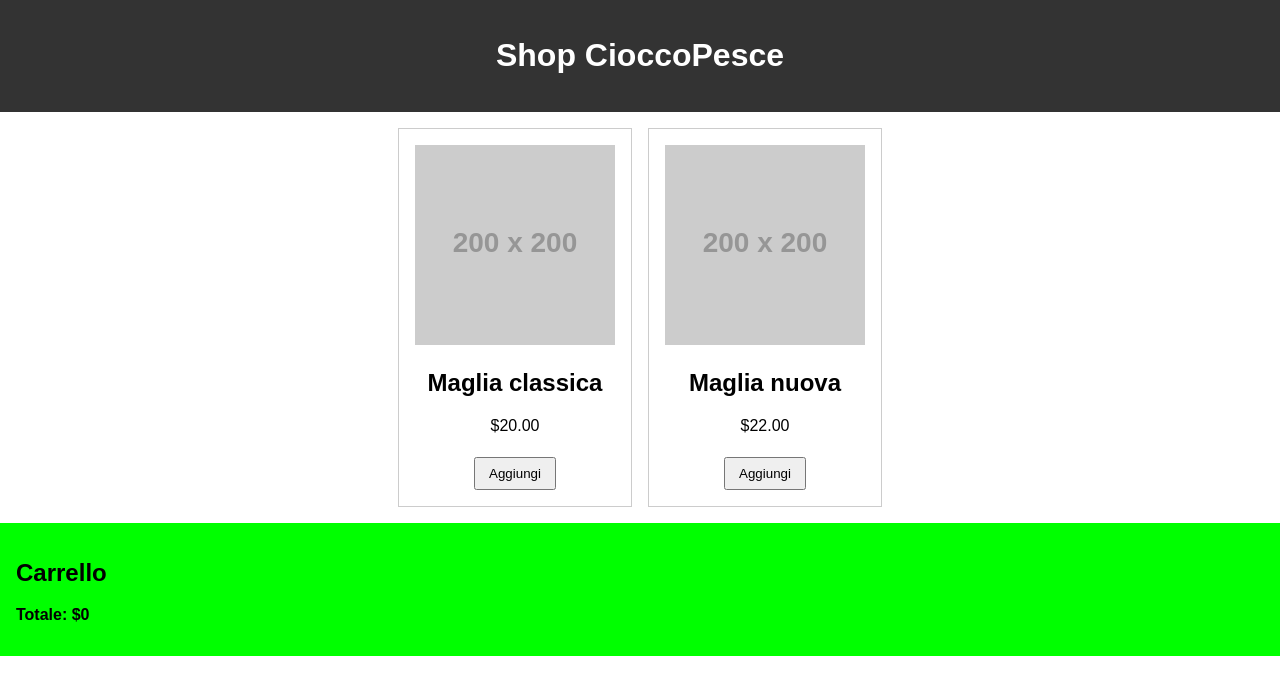
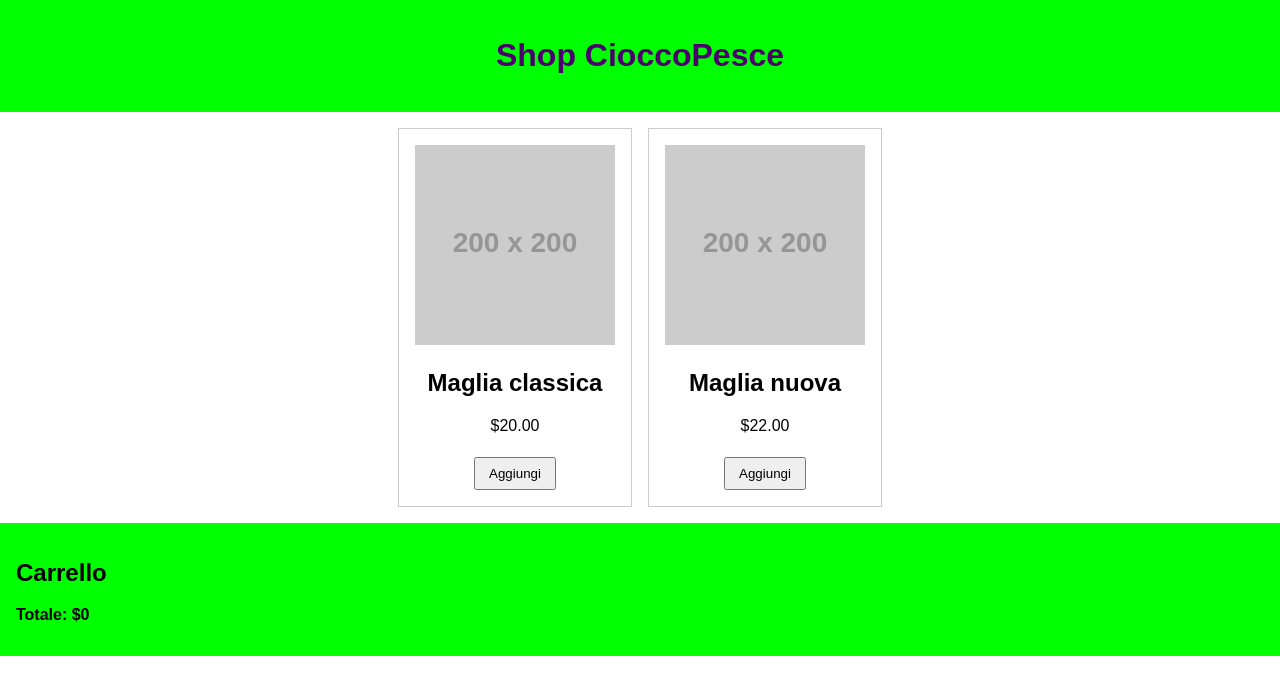
Before and after one commit to Aversarem/Cioccopesce, a plain HTML site: page index.html in a window 1280 px wide. Drawn offline with Linux system fonts and the light colour scheme; placeholder pictures from the web are drawn by us.

Commit message:
Update index.html

```diff
--- a/index.html
+++ b/index.html
@@ -6,7 +6,7 @@
   <title>Shop CioccoPesce</title>
   <style>
     body { font-family: Arial, sans-serif; margin: 0; padding: 0; }
-    header { background: #333; color: white; padding: 1em; text-align: center; }
+    header { background: #00FF00; color: #4B006E; padding: 1em; text-align: center; }
     .products { display: flex; flex-wrap: wrap; padding: 1em; gap: 1em; justify-content: center; }
     .product { border: 1px solid #ccc; padding: 1em; width: 200px; text-align: center; }
     .product img { width: 100%; height: auto; }
```
